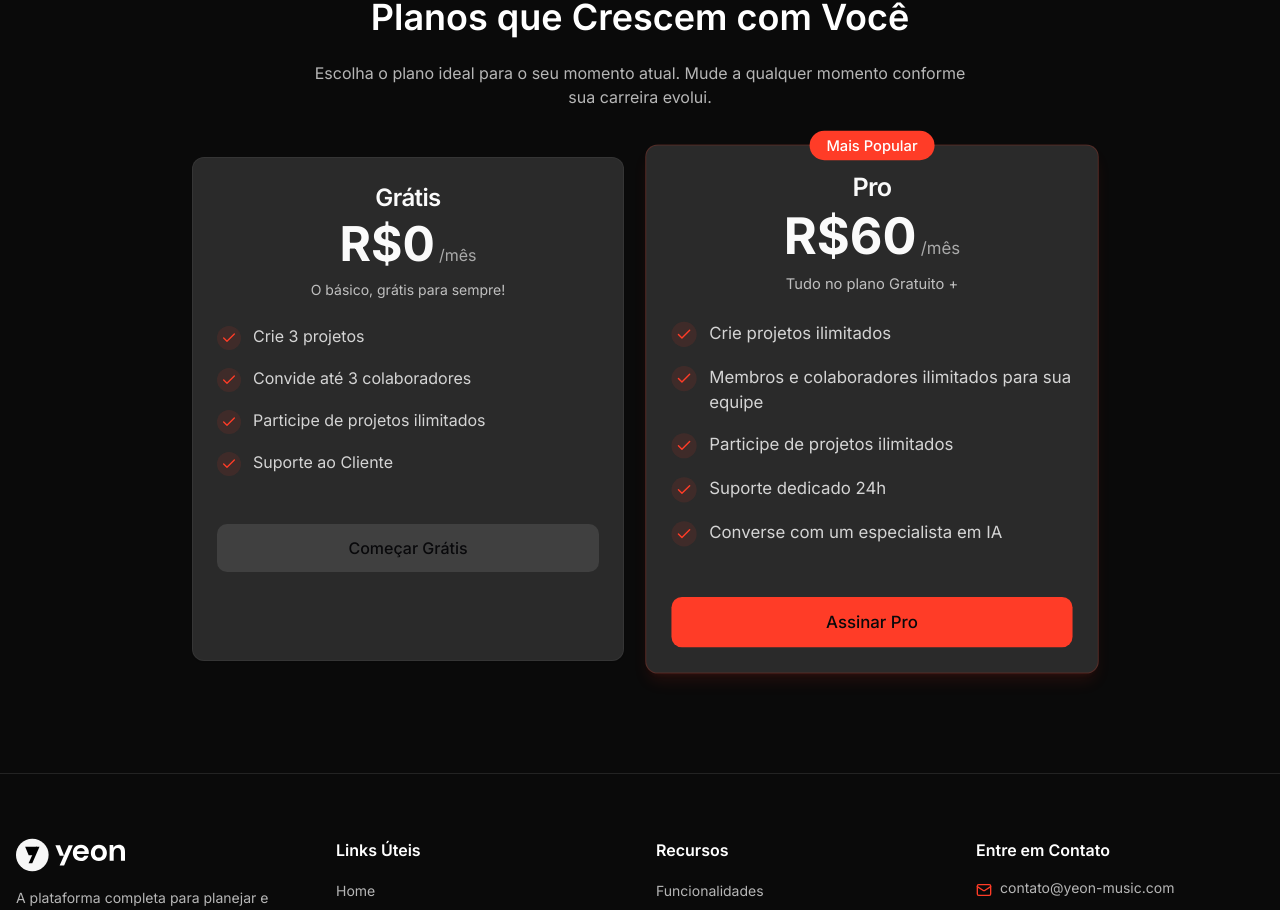
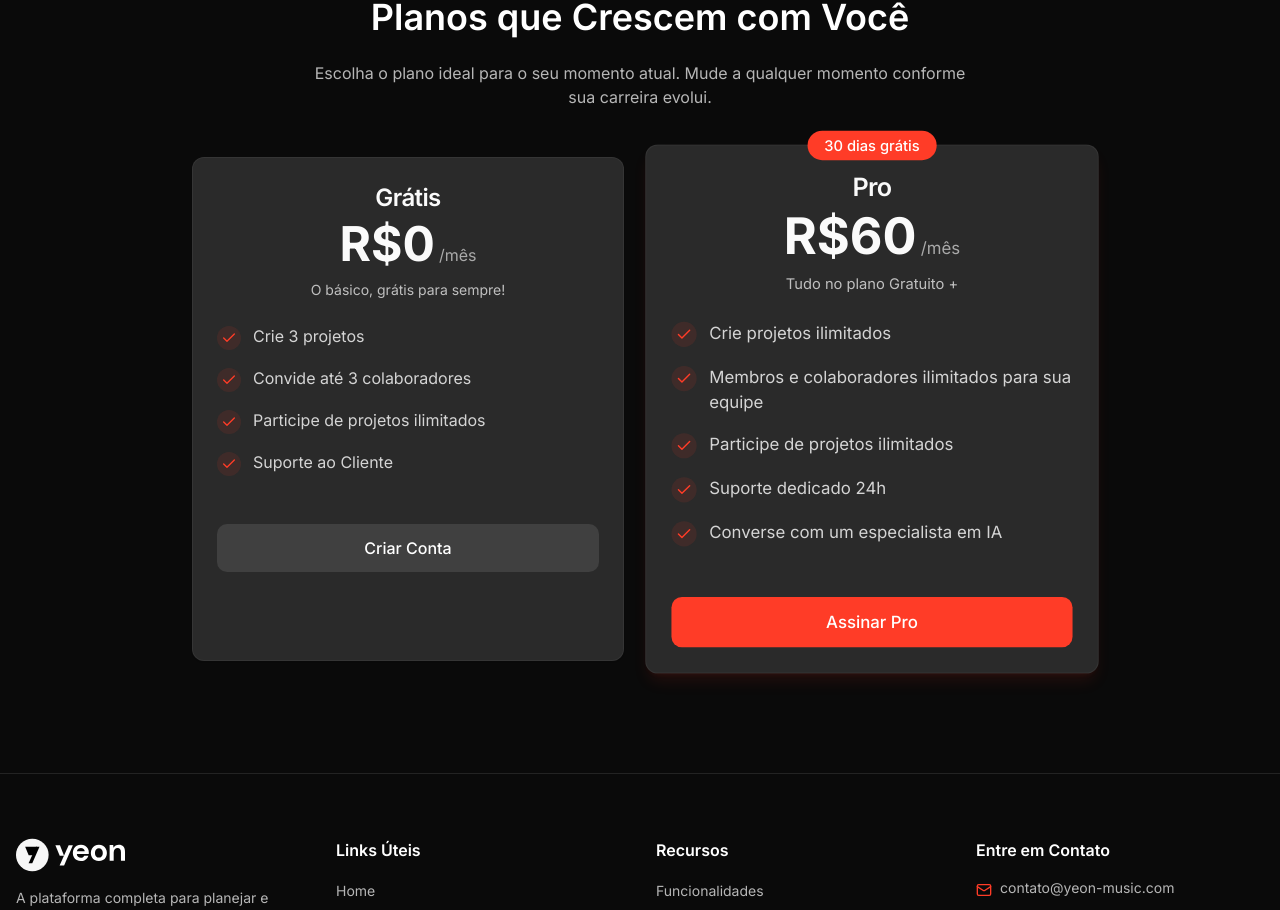
Before and after one commit to gustavohenriquepss/yeon-website, a React (Vite) app: page / in a window 1280 px wide. Shown: the part 3560-4470 px from the top of the page. Built offline with nearby package versions, Linux system fonts and the light colour scheme.

Commit message:
Refactor pricing cards

```diff
--- a/src/components/home/PricingSection.tsx
+++ b/src/components/home/PricingSection.tsx
@@ -28,7 +28,7 @@ const PricingSection: React.FC = () => {
         { text: "Participe de projetos ilimitados" },
         { text: "Suporte ao Cliente" },
       ],
-      ctaText: "Começar Grátis"
+      ctaText: "Criar Conta"
     },
     {
       name: "Pro",
@@ -61,11 +61,11 @@ const PricingSection: React.FC = () => {
           {plans.map((plan, index) => (
             <Card
               key={index}
-              className={`bg-yeon-card-bg border-white/5 relative ${plan.popular ? 'md:scale-105 shadow-lg shadow-yeon-purple/10 border-yeon-purple/20 z-10' : ''}`}
+              className={`bg-yeon-card-bg border-white/5 relative ${plan.popular ? 'md:scale-105 shadow-lg shadow-yeon-purple/10 z-10' : ''}`}
             >
               {plan.popular && (
                 <div className="absolute top-0 left-1/2 transform -translate-x-1/2 -translate-y-1/2 bg-yeon-purple text-white px-4 py-1 rounded-full text-sm font-medium">
-                  Mais Popular
+                  30 dias grátis
                 </div>
               )}
               <CardHeader className="text-center">
@@ -94,7 +94,7 @@ const PricingSection: React.FC = () => {
               </CardContent>
               <CardFooter className="pt-6">
                 <Button
-                  className={`w-full py-6 text-base ${plan.popular ? 'bg-yeon-purple hover:bg-yeon-dark-purple' : 'bg-white/10 hover:bg-white/20'}`}
+                  className={`w-full py-6 text-base text-white ${plan.popular ? 'bg-yeon-purple hover:bg-yeon-dark-purple' : 'bg-white/10 hover:bg-white/20'}`}
                 >
                   {plan.ctaText}
                 </Button>
```
